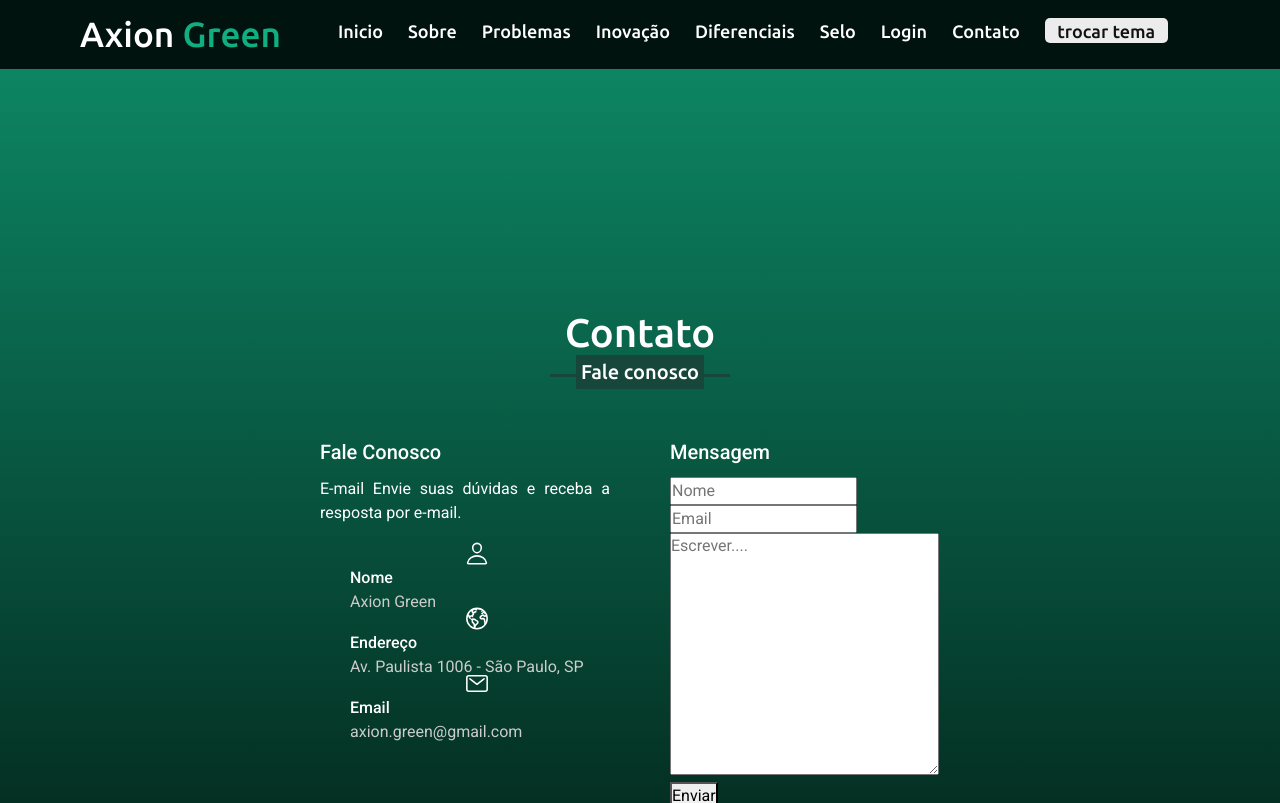
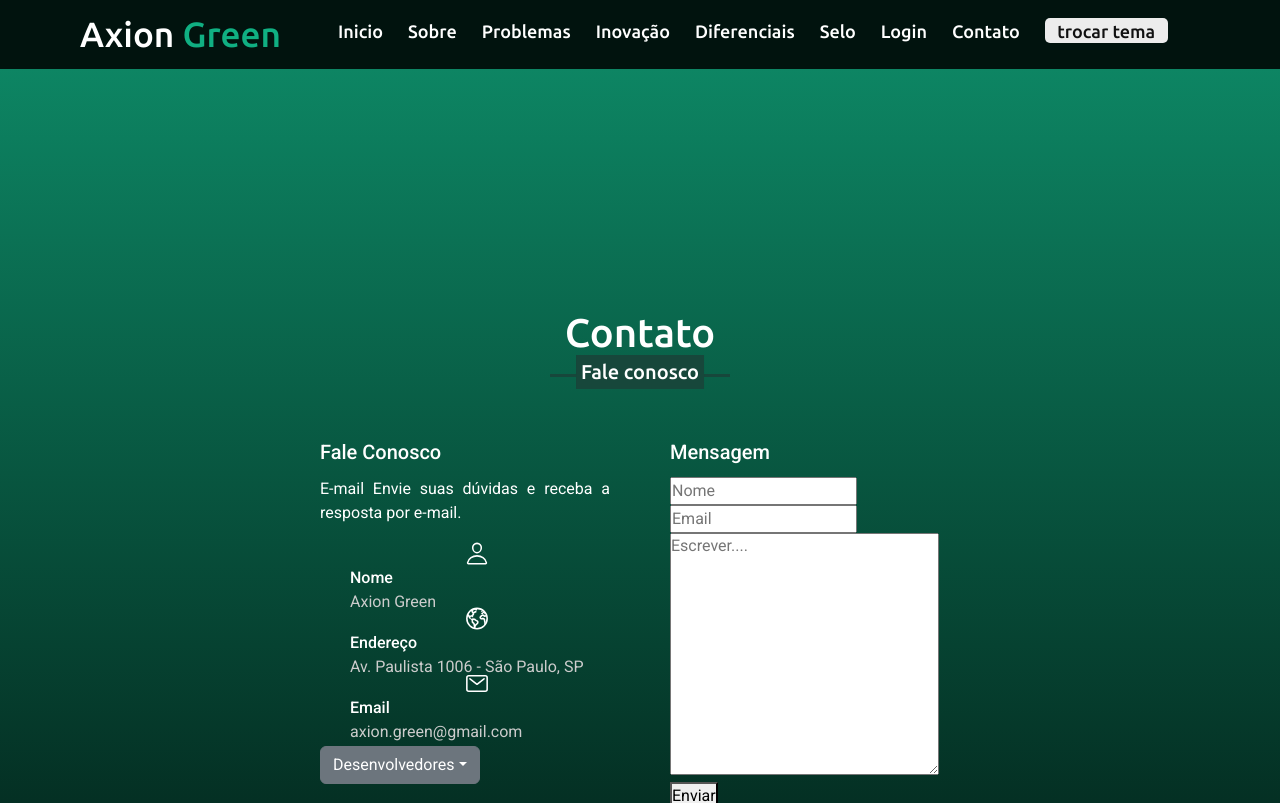
Before and after one commit to Axion-Green/React-site-commit, a React (Vite) app: page /contato in a window 1280 px wide. Shown: the top 803 px of the page. Built offline with nearby package versions, Linux system fonts and the light colour scheme.

Commit message:
Adicionando Dropdown no contatos

```diff
--- /dev/null
+++ b/src/components/Dropdow/index.jsx
@@ -0,0 +1,23 @@
+import React from 'react'
+import 'bootstrap/dist/js/bootstrap.bundle';
+
+const Dropdow = () => {
+  return (
+    <>
+        <div className="dropdown">
+            <button className="btn btn-secondary dropdown-toggle" type="button" id="dropdownMenuButton" data-bs-toggle="dropdown" aria-expanded="false">
+                Desenvolvedores
+            </button>
+            <ul className="dropdown-menu" aria-labelledby="dropdownMenuButton">
+                <li><a className="dropdown-item" href="https://github.com/Pontessxx">PonPon</a></li>
+                <li><a className="dropdown-item" href="https://github.com/Viniyama23">Yaya</a></li>
+                <li><a className="dropdown-item" href="https://github.com/Capriottiii">Caca</a></li>
+                <li><a className="dropdown-item" href="https://github.com/rcm2005">Rara</a></li>
+                <li><a className="dropdown-item" href="https://github.com/gukawamura">GK</a></li>
+            </ul>
+        </div>
+    </>
+  )
+}
+
+export default Dropdow
--- a/src/pages/Contato/SecCont/index.jsx
+++ b/src/pages/Contato/SecCont/index.jsx
@@ -1,6 +1,7 @@
 import React from 'react'
 import Grid from '../Grid'
 import ContactForm from '../ContatoForm'
+import Dropdow from '../../../components/Dropdow'
 
 const SecCont = () => {
   return (
@@ -38,6 +39,7 @@ const SecCont = () => {
                                 </div>
                             </div>
                         </div>
+                        <Dropdow/>
                     </div>
 
                    {/*  <div className="column rigth">
--- a/src/pages/Contato/index.jsx
+++ b/src/pages/Contato/index.jsx
@@ -6,7 +6,6 @@ const Contato = () => {
   return (
     <>
         <SecCont/>
-
     </>
   )
 }
```
